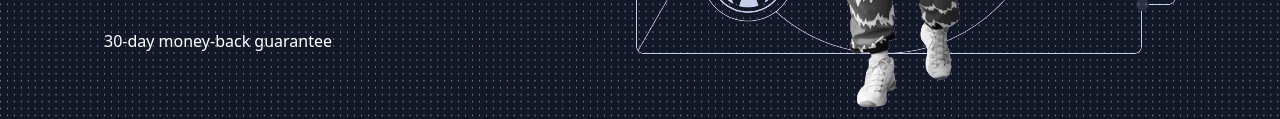
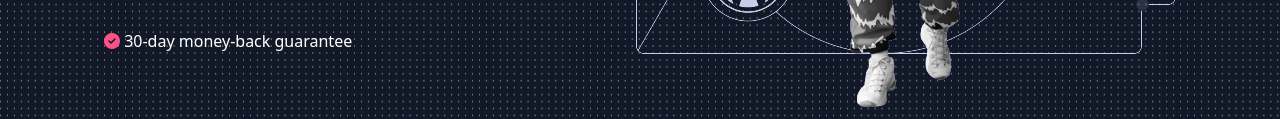
Before and after one commit to ani-24/hostinger-clone, a plain HTML site: page index.html in a window 1280 px wide. Shown: the part 496-615 px from the top of the page. Drawn offline with nearby package versions, Linux system fonts and the light colour scheme.

Commit message:
add check icon

```diff
--- a/index.html
+++ b/index.html
@@ -480,7 +480,10 @@
           class="py-4 px-20 bg-red-100 rounded-full font-bold inline-block mb-8 duration-150 hover:bg-red-200 hover:shadow-lg"
           >GET STARTED</a
         >
-        <p>30-day money-back guarantee</p>
+        <p>
+          <i class="fa-solid fa-circle-check text-red-100"></i> 30-day
+          money-back guarantee
+        </p>
       </div>
       <div class="hidden lg:block">
         <img
```
